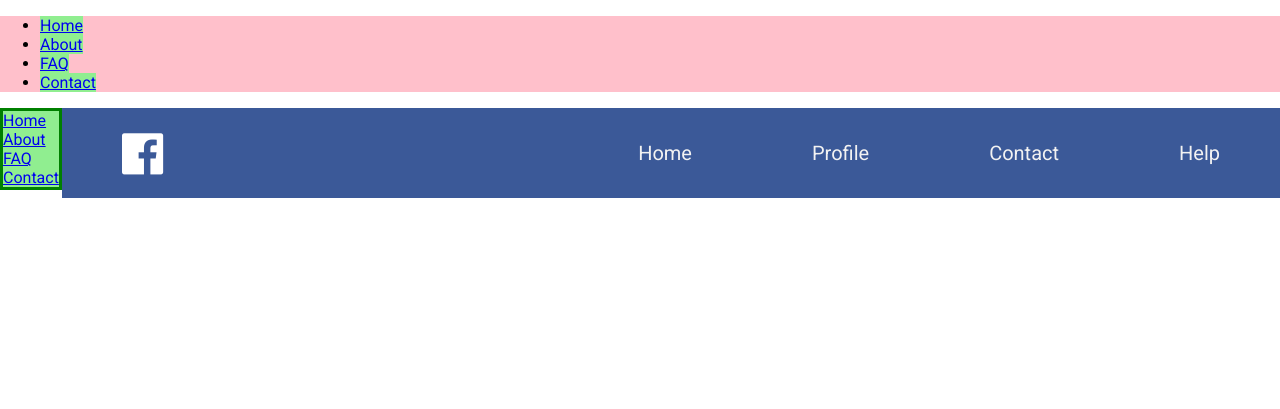
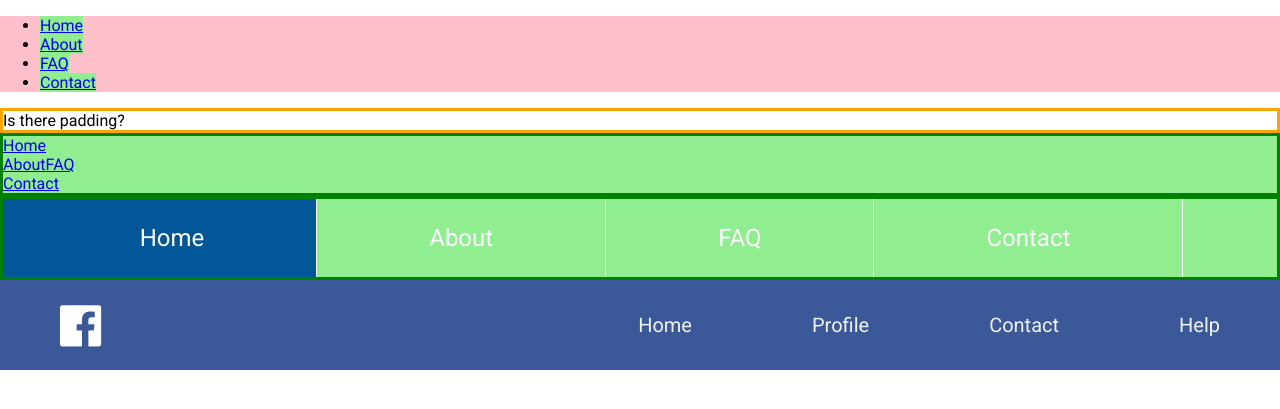
Before and after one commit to itchmyback/webdev, a web app: file css/learning/navbar.html in a window 1280 px wide. Shown: the top 409 px of the page. Run offline with its HTML, style and script files only (its server is not run), Linux system fonts and the light colour scheme; some libraries are stand-ins or nearby versions.

Commit message:
CSS - updated learning files related to navbar

```diff
--- a/css/learning/navbar.css
+++ b/css/learning/navbar.css
@@ -1,3 +1,7 @@
+.padding_test {
+    border: 3px solid orange;
+}
+
 body {
     /* note this margin removal */
     margin: 0;
@@ -31,7 +35,7 @@ body {
     /* but float does not go inside the ul, float target specific elements inside a ul when dealing with navbar */
     /* float: left; */
 
-/* targets: ul class = "nopaddingmargin, floater" */
+/* experiment, targets: ul class = "nopaddingmargin, floater" */
 /* This causes the target ul to float next to the subsequent element */
 /* Again - this should be inside the ul */
 .floater {
@@ -44,15 +48,46 @@ body {
 /* The issue seems to be with the selector */
 /* YES - my issue was that I had a comma in the multiple class list in html */
 ul.nopaddingmargin {
-    border: green solid 3px;
-    float: left;
+    border: 3px solid green;
 }
 
 /* This will cause the target element to float next to the subsequent element */
+/* EXCEPT, and this is interesting, if the ul floater container is floating, the internal li element will not float? */
+/* Ask this question at some point */
 li.testing {
     float: left;
 }
 
+/*  So how to target all the li inside a particular element of a class?
+    Don't think there is a way
+*/
+li.real {
+    float: left;
+    border-right: 1px solid white;
+}
+
+/* convert a into block level elements */
+a.real {
+    display: block;
+    padding: 25px 112px; /* top/bottom left/right */
+    font-size: 24px;
+    color: white;
+    /* remove underline */
+    text-decoration: none;
+}
+
+/* Here is some hover magic */
+a.real:hover:not(.logo) {
+    background: #263238;
+}
+
+.logo {
+    background: #015798;
+}
+
+.fa-building {
+    color: #ffeb3b;
+}
 .navbar {
     background-color: #3b5998;
     height: 90px;
--- a/css/learning/navbar.html
+++ b/css/learning/navbar.html
@@ -13,6 +13,8 @@
         <link rel="stylesheet" href="navbar.css">
         <!-- font awesome -->
         <link rel="stylesheet" href="https://cdnjs.cloudflare.com/ajax/libs/font-awesome/4.7.0/css/font-awesome.min.css">
+        <!-- this doesn't work :( -->
+        <link rel="stylesheet" href="https://fontawesome.com/icons/building?style=regular">
         <!-- google fonts -->
         <!-- don't need the preconnect link -->
         <!-- roboto regular 400 -->
@@ -26,7 +28,7 @@
         <!--[if lt IE 7]>
             <p class="browsehappy">You are using an <strong>outdated</strong> browser. Please <a href="#">upgrade your browser</a> to improve your experience.</p>
         <![endif]-->
-        <!-- from coder vox -->
+        <!-- from coder vox, 6.17 -->
         <!-- start off with an unordered list -->
         <!-- # link is a placeholder -->
         <ul class="baseline">
@@ -36,14 +38,27 @@
             <li><a href="#">Contact</a></li>
         </ul>
 
+        <!-- padding here - it's because padding was removed from the next set of ul -->
+        <div class="padding_test">Is there padding?</div>
+
         <!-- here the padding and margin will be removed -->
         <!-- note: for multiple class list, DON'T use comma -->
         <ul class="nopaddingmargin floater">
-            <li class="testing"><a href="#">Home</a></li>
-            <li><a href="#">About</a></li>
+            <li><a href="#">Home</a></li>
+            <li class="testing"><a href="#">About</a></li>
             <li><a href="#">FAQ</a></li>
             <li><a href="#">Contact</a></li>
         </ul>
+
+        <!-- next steps -->
+        <ul class="nopaddingmargin">
+            <li class="real"><a class="real logo" href="#"><i class="far fa-building"></i> Home</a></li>
+            <li class="real"><a class="real" href="#">About</a></li>
+            <li class="real"><a class="real" href="#">FAQ</a></li>
+            <li class="real"><a class="real" href="#">Contact</a></li>
+        </ul>
+
+        <!-- no space between ul and div on the webpage, why?-->
 
         <!-- in class exercise -->
         <div class="navbar">
```
